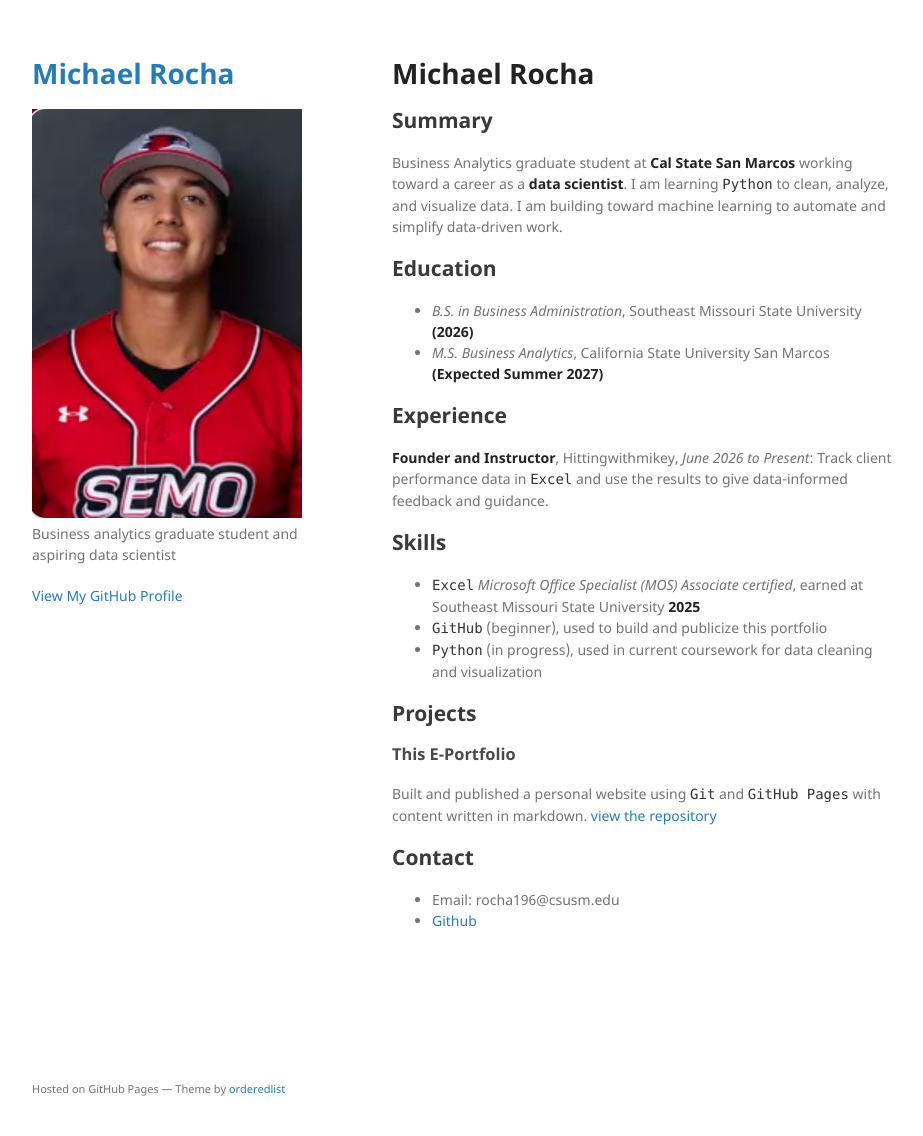
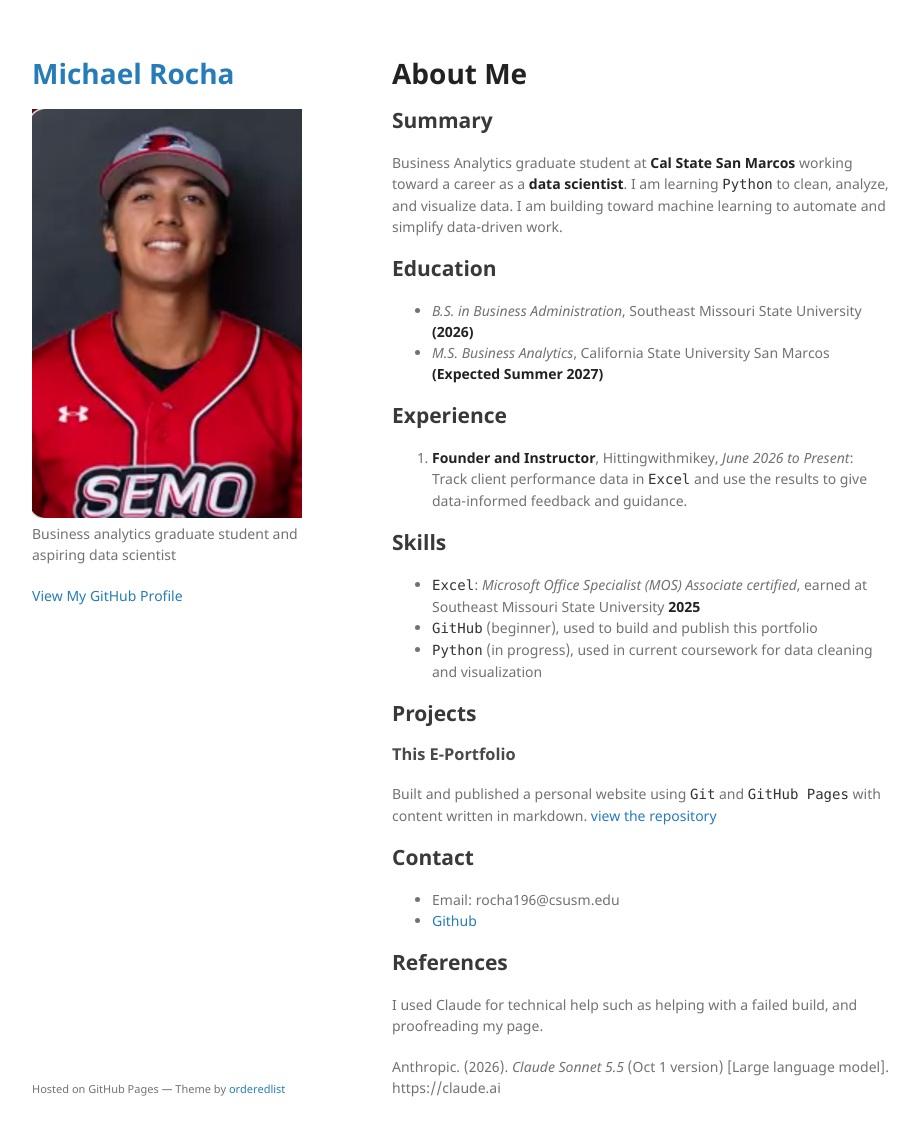
Before and after one commit to MichaelRocha728/MichaelRocha728.github.io, a Jekyll site: the page built from index.md, in a window 1280 px wide and 1168 px high. Shown: the top 1136 px of the window, without its empty margins (178-1101 px from the left). Built offline with Jekyll 4.4.1, drawn with Linux system fonts in a browser that asks for light colours; our own code applies the rules of GitHub Pages for plain Markdown files.

Commit message:
Polish portfolio and add references

```diff
--- a/_config.yml
+++ b/_config.yml
@@ -2,11 +2,7 @@ title: Michael Rocha
 logo: /assets/img/logo.png
 description: Business analytics graduate student and aspiring data scientist
 show_downloads: false
-google_analytics:
 remote_theme: pages-themes/minimal
 # README line with @v0.2.0 failed to build ("theme could not be found"), so I removed the version tag:
 plugins:
 - jekyll-remote-theme # add this line to the plugins list if you already have one
-
-
-gem "github-pages", group: :jekyll_plugins
--- a/index.md
+++ b/index.md
@@ -2,7 +2,7 @@
 layout: default
 ---
 
-# Michael Rocha
+# About Me
 
 ## Summary
 
@@ -15,12 +15,12 @@ Business Analytics graduate student at **Cal State San Marcos** working toward a
 
 ## Experience
 
-**Founder and Instructor**, Hittingwithmikey, *June 2026 to Present*: Track client performance data in `Excel` and use the results to give data-informed feedback and guidance.
+1. **Founder and Instructor**, Hittingwithmikey, *June 2026 to Present*: Track client performance data in `Excel` and use the results to give data-informed feedback and guidance.
 
 ## Skills
 
-- `Excel` *Microsoft Office Specialist (MOS) Associate certified*, earned at Southeast Missouri State University **2025**
-- `GitHub` (beginner), used to build and publicize this portfolio
+- `Excel`: *Microsoft Office Specialist (MOS) Associate certified*, earned at Southeast Missouri State University **2025**
+- `GitHub` (beginner), used to build and publish this portfolio
 - `Python` (in progress), used in current coursework for data cleaning and visualization
 
 
@@ -35,3 +35,10 @@ Business Analytics graduate student at **Cal State San Marcos** working toward a
 
 - Email: rocha196@csusm.edu
 - [Github](https://github.com/MichaelRocha728)
+
+
+## References
+
+I used Claude for technical help such as helping with a failed build, and proofreading my page.
+
+Anthropic. (2026). *Claude Sonnet 5.5* (Oct 1 version) [Large language model]. https://claude.ai
```
